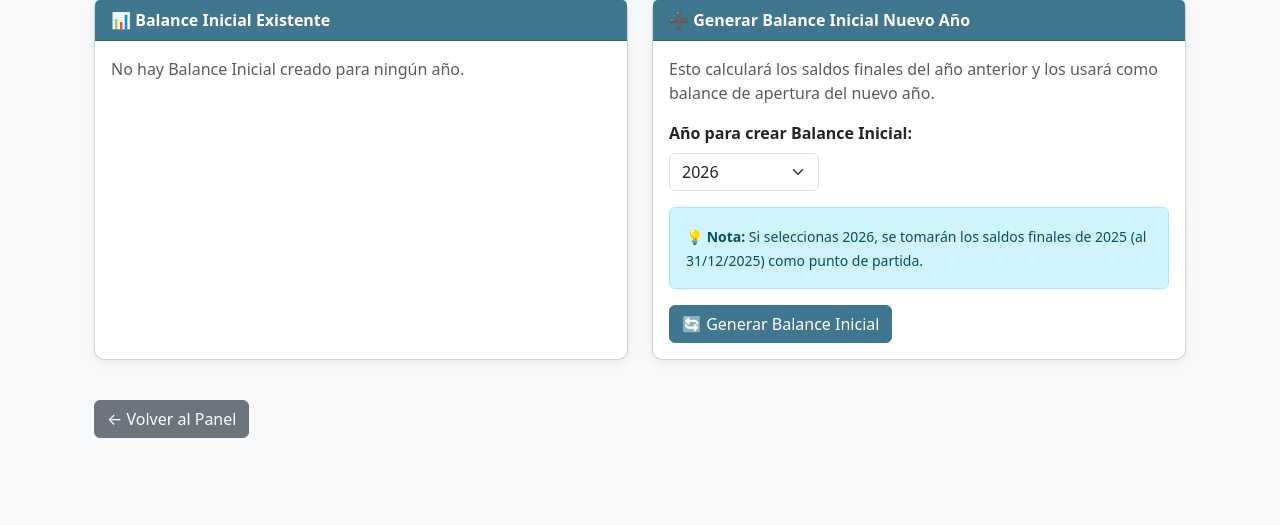
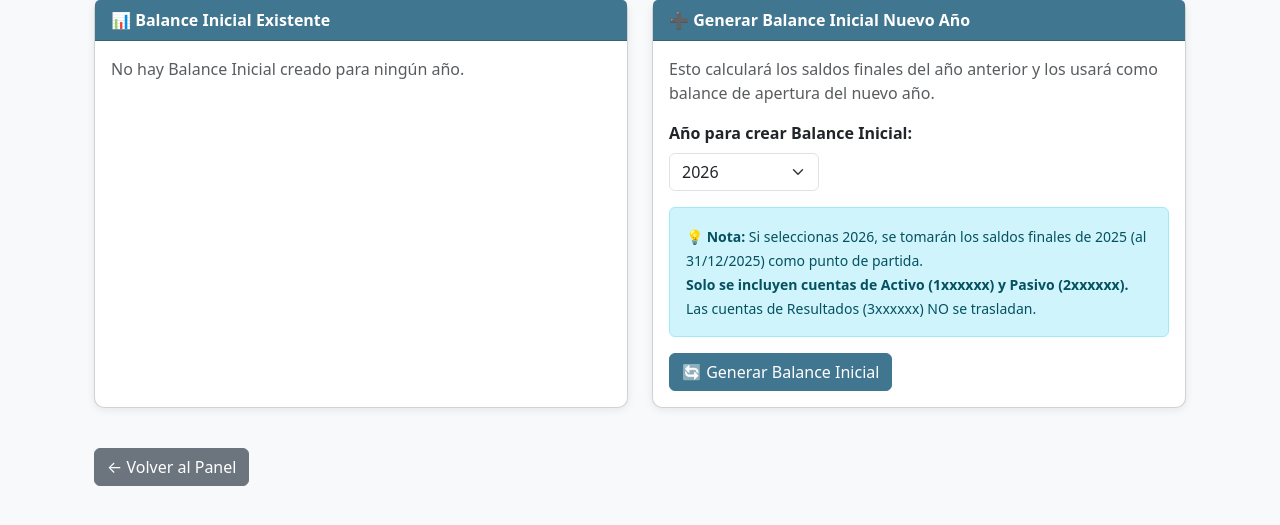
Before and after one commit to tcorthorn/Django-Boran, a Django app: page /generar-balance-inicial/ in a window 1280 px wide. Shown: the part 183-708 px from the top of the page. Run offline with Django 5.2, Linux system fonts and the light colour scheme; data that the repository does not hold is empty.

Commit message:
Corregir: Balance Inicial solo incluye cuentas 1xxxxxx y 2xxxxxx (Activo/Pasivo)

```diff
--- a/boran_app/templates/boran_app/generar_balance_inicial.html
+++ b/boran_app/templates/boran_app/generar_balance_inicial.html
@@ -86,7 +86,9 @@
             <div class="alert alert-info">
               <small>
                 <strong>💡 Nota:</strong> Si seleccionas 2026, se tomarán los saldos finales de 2025
-                (al 31/12/2025) como punto de partida.
+                (al 31/12/2025) como punto de partida.<br>
+                <strong>Solo se incluyen cuentas de Activo (1xxxxxx) y Pasivo (2xxxxxx).</strong><br>
+                Las cuentas de Resultados (3xxxxxx) NO se trasladan.
               </small>
             </div>
 
--- a/boran_app/views.py
+++ b/boran_app/views.py
@@ -129,6 +129,12 @@ def generar_balance_inicial_anno(request):
 
         for fila in balance_rows:
             codigo = fila['codigo']
+
+            # SOLO cuentas de Activo (1xxxxxx) y Pasivo (2xxxxxx)
+            # NO incluir cuentas de Resultados (3xxxxxx)
+            if not (1000000 <= codigo <= 2999999):
+                continue
+
             debito = debitos_dict.get(codigo, 0)
             credito = creditos_dict.get(codigo, 0)
 
```
